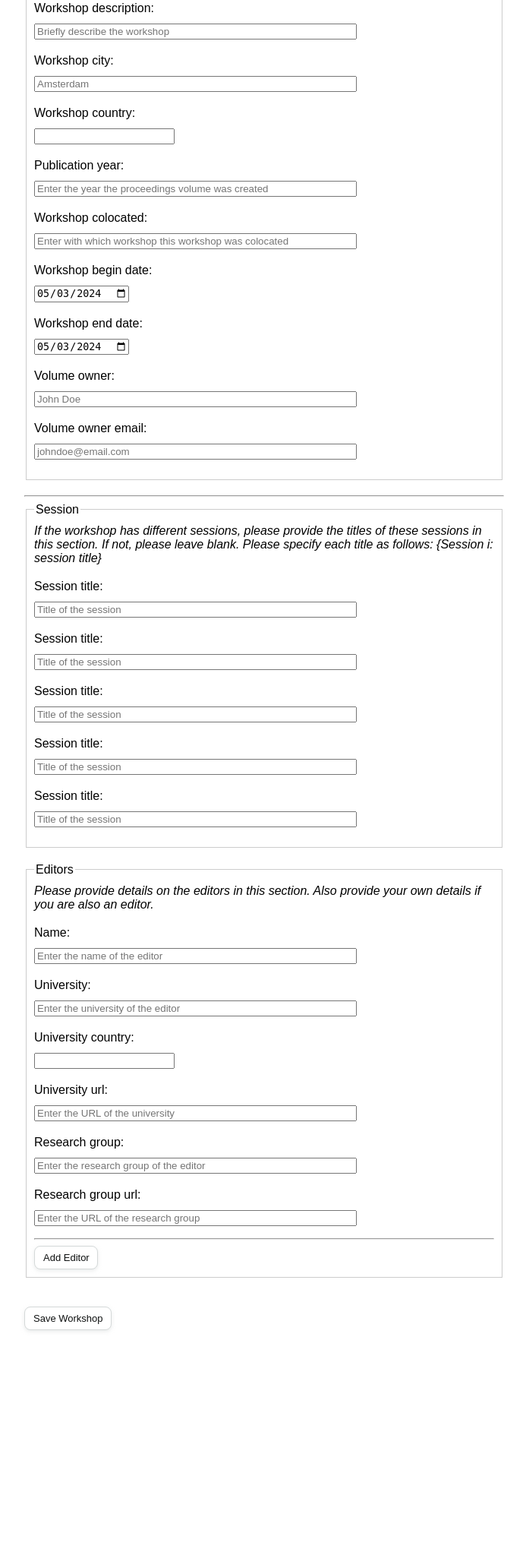
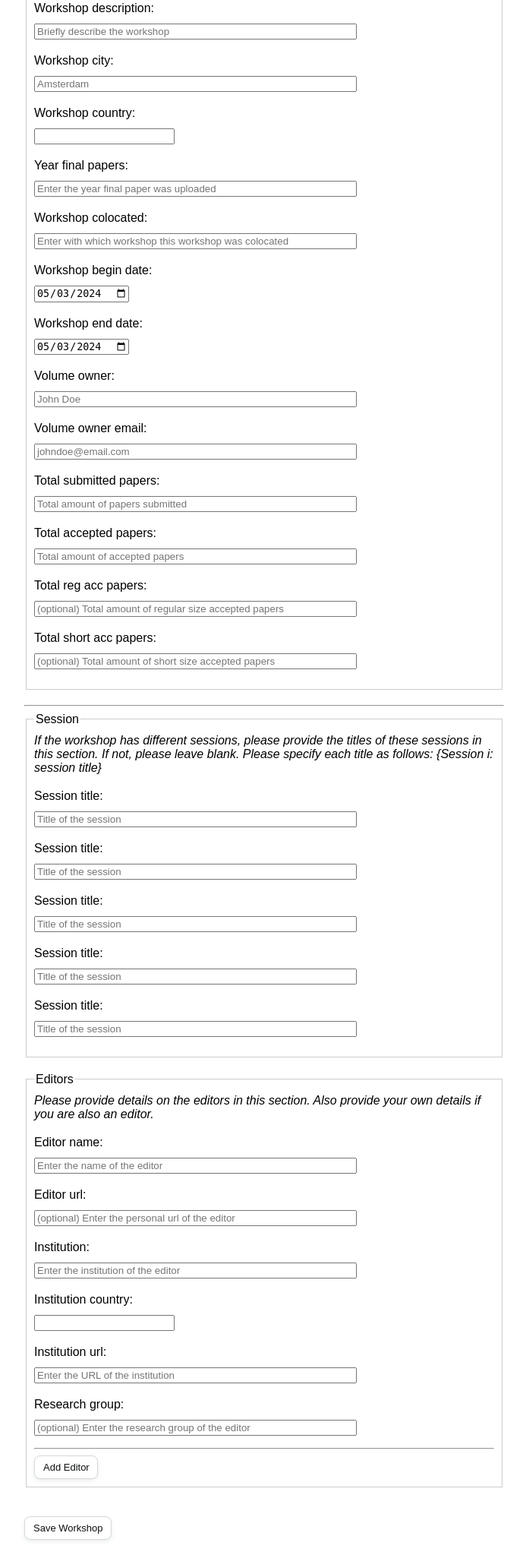
Before and after one commit to ceurws/ceur-ws-prototype, a Django app: page /workshops/create_workshop/ in a window 1280 px wide. Shown: the part 465-2512 px from the top of the page at 76% size, without its empty margins (292-985 px from the left). Before the commit the page ends 2218 px from the top, so only its background shows below. Run offline with Django 5.2, Linux system fonts and the light colour scheme; parts of the project's set-up code (start-up, migrations or seed data) failed here and were passed over.

Commit message:
final changes to model

```diff
--- a/ceur_ws_workshops/workshops/admin.py
+++ b/ceur_ws_workshops/workshops/admin.py
@@ -60,8 +60,8 @@ class AuthorAdmin(admin.ModelAdmin):
 
 class EditorAdmin(admin.ModelAdmin):
     list_display = [field.name for field in Editor._meta.fields]
-    list_display_links = ('name',)
-    search_fields = ['name']
+    list_display_links = ('editor_name',)
+    search_fields = ['editor_name']
     formfield_overrides = overrides
 
 admin.site.register(Workshop, WorkshopAdmin)
--- a/ceur_ws_workshops/workshops/forms.py
+++ b/ceur_ws_workshops/workshops/forms.py
@@ -16,9 +16,9 @@ class WorkshopForm(forms.ModelForm):
     class Meta:
         model = Workshop
         fields = ['workshop_short_title', 'workshop_full_title', 'workshop_acronym', 'workshop_language_iso',
-                  'workshop_description', 'workshop_city', 'workshop_country', 'publication_year', 'workshop_colocated',
-                 'workshop_begin_date', 'workshop_end_date', 'volume_owner',
-                  'volume_owner_email']
+                  'workshop_description', 'workshop_city', 'workshop_country', 'year_final_papers', 'workshop_colocated',
+                 'workshop_begin_date', 'workshop_end_date', 'year_final_papers', 'volume_owner',
+                  'volume_owner_email', 'total_submitted_papers', 'total_accepted_papers', 'total_reg_acc_papers', 'total_short_acc_papers']
 
         widgets = {
             'workshop_short_title': TextInput(attrs={'size': 50,
@@ -36,8 +36,8 @@ class WorkshopForm(forms.ModelForm):
             'workshop_country': CountrySelectWidget(),
             'workshop_begin_date': DateInput(attrs={'id': 'id_workshop_begin_date'}),
             'workshop_end_date': DateInput(attrs={'id': 'id_workshop_end_date'}),
-            'publication_year': TextInput(attrs={'size': 50,
-                                            'placeholder': 'Enter the year the proceedings volume was created'}),
+            'year_final_papers': TextInput(attrs={'size': 50,
+                                            'placeholder': 'Enter the year in which the final papers of the proceedings were produced'}),
             'workshop_colocated': TextInput(attrs={'size': 50,
                                             'placeholder': 'Enter with which workshop this workshop was colocated'}),
             'license': TextInput(attrs={'size': 50,
@@ -46,8 +46,16 @@ class WorkshopForm(forms.ModelForm):
                                             'placeholder': 'John Doe'}),
             'volume_owner_email': TextInput(attrs={'size': 50,
                                             'placeholder': 'johndoe@email.com'}),
-            'number_splits_volume': TextInput(attrs={'size': 50,
-                                            'placeholder': '3'}),
+            'year_final_papers': TextInput(attrs={'size': 50,
+                                            'placeholder': 'Enter the year final paper was uploaded'}),
+            'total_submitted_papers': TextInput(attrs={'size': 50,
+                                            'placeholder': 'Total amount of papers submitted'}),
+            'total_accepted_papers': TextInput(attrs={'size': 50,
+                                            'placeholder': 'Total amount of accepted papers'}),
+            'total_reg_acc_papers': TextInput(attrs={'size': 50,
+                                            'placeholder': '(optional) Total amount of regular size accepted papers'}),
+            'total_short_acc_papers': TextInput(attrs={'size': 50,
+                                            'placeholder': '(optional) Total amount of short size accepted papers'})
 
        }
 
@@ -93,21 +101,21 @@ AuthorFormSet = modelformset_factory(
         })
 
 EditorFormSet = modelformset_factory(
-    Editor, fields=('name', 'university', 'university_country', 'university_url', 'research_group', 'research_group_url'), extra=1,
+    Editor, fields=('editor_name','editor_url' ,'institution', 'institution_country', 'institution_url', 'research_group'), extra=1,
     # CSS styling but for formsets
     widgets = {
-        'name': TextInput(attrs={'size': 50,
+        'editor_name': TextInput(attrs={'size': 50,
                                             'placeholder': 'Enter the name of the editor'}),
-        'university': TextInput(attrs={'size': 50,
-                                            'placeholder': 'Enter the university of the editor'}),
-        'university_country': CountrySelectWidget(),
+        'editor_url': TextInput(attrs={'size': 50,
+                                            'placeholder': '(optional) Enter the personal url of the editor'}),
+        'institution': TextInput(attrs={'size': 50,
+                                            'placeholder': 'Enter the institution of the editor'}),
+        'institution_country': CountrySelectWidget(),
 
-        'university_url': TextInput(attrs={'size': 50,
-                                            'placeholder': 'Enter the URL of the university'}),
+        'institution_url': TextInput(attrs={'size': 50,
+                                            'placeholder': 'Enter the URL of the institution'}),
         'research_group': TextInput(attrs={'size': 50,
-                                            'placeholder': 'Enter the research group of the editor'}),
-        'research_group_url': TextInput(attrs={'size': 50,
-                                            'placeholder': 'Enter the URL of the research group'}),
+                                            'placeholder': '(optional) Enter the research group of the editor'})
     }
 )
 
--- a/ceur_ws_workshops/workshops/models.py
+++ b/ceur_ws_workshops/workshops/models.py
@@ -9,13 +9,15 @@ from django.db.models import Q
 
 
 class Editor(models.Model):
-    name = models.CharField(max_length=100)
-    university = models.CharField(max_length=200)
+    editor_name = models.CharField(max_length=100)
+    editor_url = models.URLField(max_length=200)
+    institution = models.CharField(max_length=200)
     editor_country_choices = [('', 'Select a country')] + list(CountryField().choices)
-    university_country = models.CharField(max_length=200, choices=editor_country_choices)
-    university_url = models.URLField(max_length=200)
-    research_group = models.CharField(max_length=100)
-    research_group_url = models.URLField(max_length=200)
+    institution_country = models.CharField(max_length=200, choices=editor_country_choices)
+    institution_url = models.URLField(max_length=200,null=True, blank=True)
+
+    # optional
+    research_group = models.CharField(max_length=100,null=True, blank=True)
 
     def __str__(self):
         # return self.name
@@ -38,6 +40,7 @@ class Session(models.Model):
         return self.session_title
 
 class Workshop(models.Model):
+    # Filled in by user
     workshop_full_title = models.CharField(max_length=200)
     workshop_short_title = models.CharField(max_length=200)
     workshop_acronym = models.CharField(max_length=50)
@@ -46,19 +49,23 @@ class Workshop(models.Model):
     workshop_country_choices = [('', 'Select a country')] + list(CountryField().choices)
     workshop_country = models.CharField(max_length=200, choices=workshop_country_choices)
     workshop_begin_date = models.DateField(default=date.today)
-
     workshop_end_date = models.DateField(default=date.today)
-    urn = models.CharField(max_length=50)
     volume_owner = models.CharField(max_length=200)
     volume_owner_email = models.EmailField(max_length=200)
-
     workshop_language_iso = models.CharField(max_length=50)
     workshop_colocated = models.CharField(max_length=200)
+    year_final_papers = models.CharField(max_length=4)
+    total_submitted_papers = models.IntegerField()
+    total_accepted_papers = models.IntegerField()
+    total_reg_acc_papers = models.IntegerField(null=True, blank=True)
+    total_short_acc_papers = models.IntegerField(null=True, blank=True)
 
-    # not filled in by user
+    # Filled in by CEUR
     volume_number = models.IntegerField(null=True, blank=True)
-    publication_year = models.IntegerField()
+    submission_date = models.DateField(null=True, blank=True) # date the submit button is clicked by volume owner
     license = models.CharField(max_length=50)
+    urn = models.CharField(max_length=50)
+
 
     # KEYS
     editors = models.ManyToManyField(Editor, blank=True, related_name='workshops_editors')
@@ -68,7 +75,7 @@ class Workshop(models.Model):
     secret_token = models.UUIDField(default=uuid.uuid4, editable=False, unique=True)
 
     def __str__(self):
-        return self.workshop_title
+        return self.workshop_full_title
 
 
 def paper_upload_path(instance, filename):
--- a/ceur_ws_workshops/workshops/templates/workshops/author_upload_success.html
+++ b/ceur_ws_workshops/workshops/templates/workshops/author_upload_success.html
@@ -14,7 +14,7 @@
 <body>
 
     <h1>Paper Submitted Correctly</h1>
-    <p><p>Your author and metadata have been successfully uploaded to <strong>{{ workshop.workshop_title }}</strong>.</p>
+    <p><p>Your author and metadata have been successfully uploaded to <strong>{{ workshop.workshop_full_title }}</strong>.</p>
     <fieldset class="paper-details">
         <legend>Paper Details</legend>
         <p><strong>Paper Title:</strong> {{ paper.paper_title }}</p>
@@ -41,7 +41,7 @@
 
     <!-- You can provide additional content or links here as needed. -->
 
-    <i> If you would like to make further changes to this submission please contact {{workshop.submitted_by}} at {{workshop.email_address}}. </i>
+    <i> If you would like to make further changes to this submission please contact {{workshop.volume_owner}} at {{workshop.volume_owner_email}}. </i>
 </body>
 </html>
 {% endblock %}
--- a/ceur_ws_workshops/workshops/views.py
+++ b/ceur_ws_workshops/workshops/views.py
@@ -37,7 +37,6 @@ class CreateWorkshop(View):
             editor_form = EditorFormSet(queryset=Editor.objects.none(),data = request.POST,prefix="editor")
             session_form = SessionFormSet(queryset=Session.objects.none(),data = request.POST,prefix="session")
             form = WorkshopForm(request.POST)
-            print('got here')
 
             if all([form.is_valid(), editor_form.is_valid(), session_form.is_valid()]):
                 workshop = form.save()
@@ -208,7 +207,6 @@ class AuthorUpload(View):
 
     def get(self, request, secret_token):
         author_formset = AuthorFormSet(queryset=Author.objects.none())
-        print(self.get_workshop())
         paper_form = PaperForm(file_uploaded=False, workshop=self.get_workshop())
         context = self.get_context(author_formset, paper_form)
         return render(request, self.upload_path, context)
```
Also changed, not shown: ceur_ws_workshops/workshops/templates/workshops/workshop_overview.html (+6 -3 lines), ceur_ws_workshops/workshops/migrations/0001_initial.py, ceur_ws_workshops/workshops/migrations/0002_alter_workshop_submission_date.py (added), ceur_ws_workshops/workshops/migrations/0003_alter_editor_institution_url_and_more.py (added).
